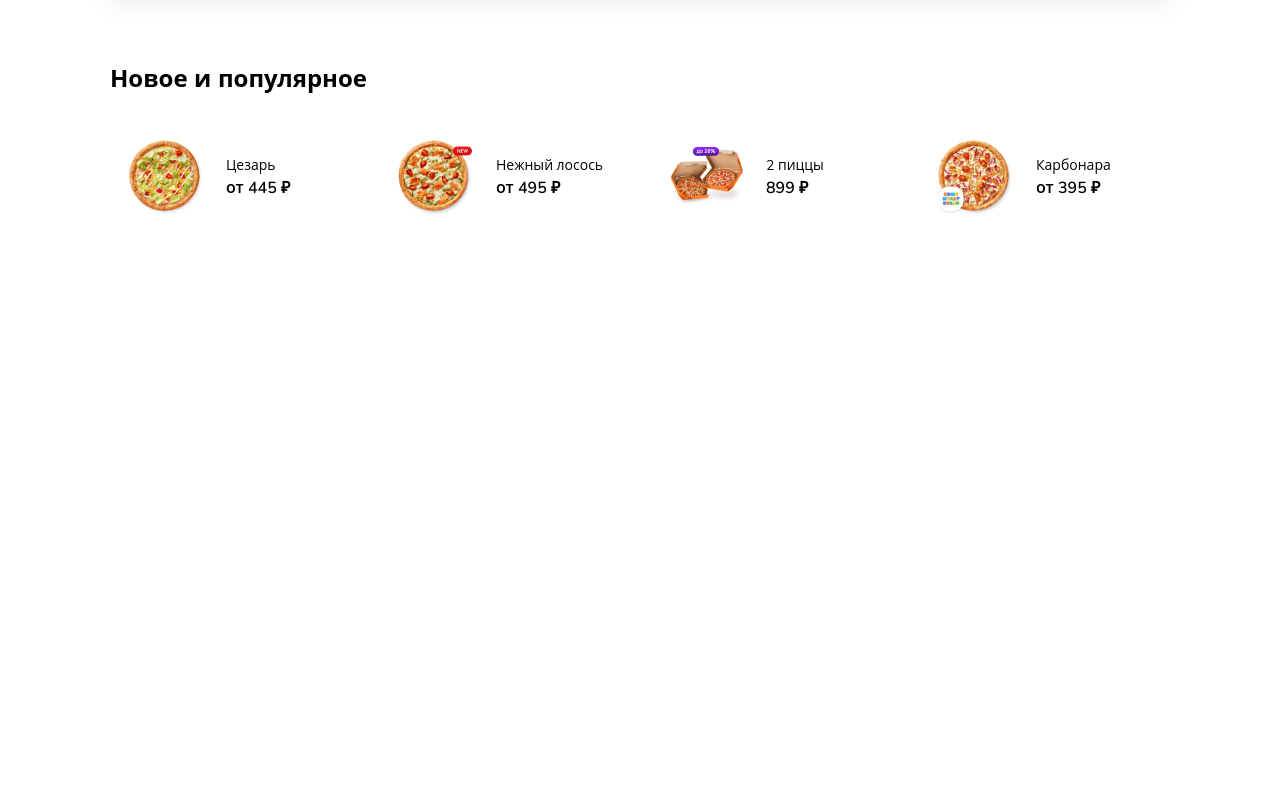
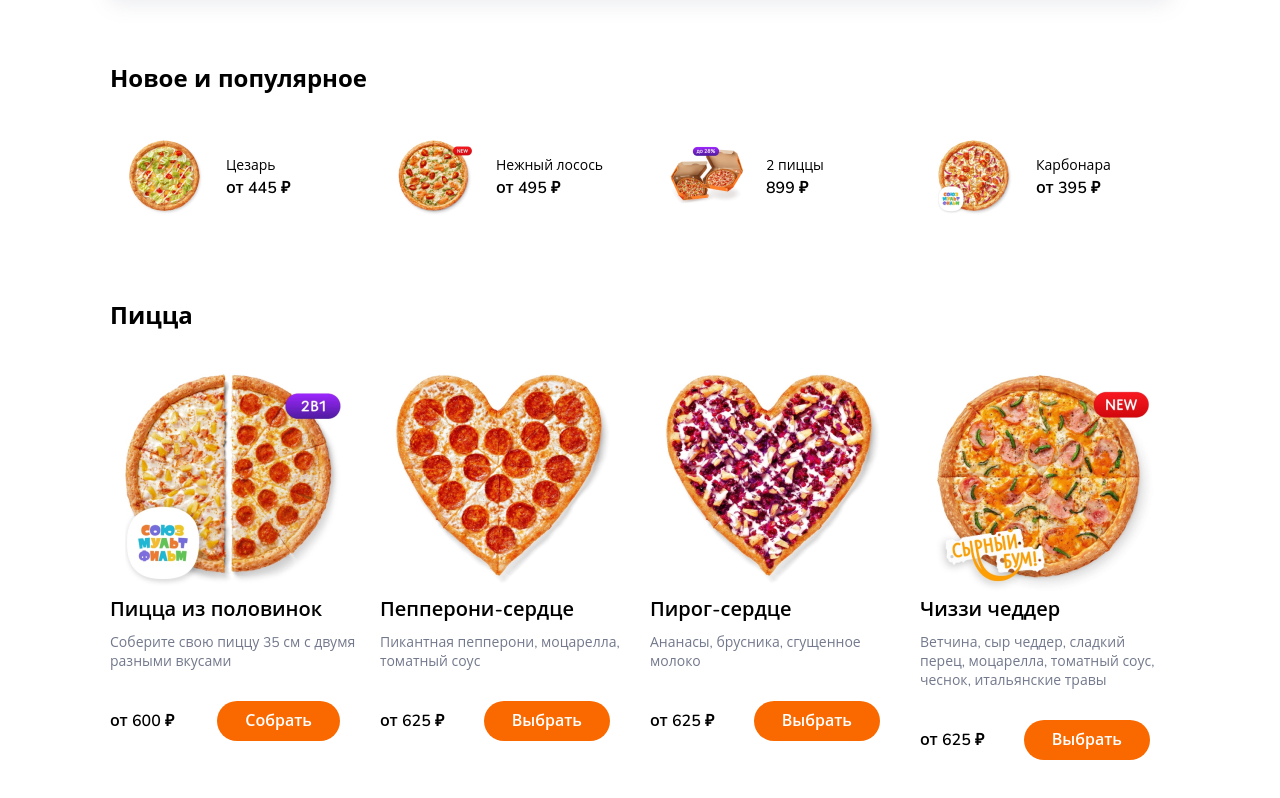
Before and after one commit to d1maro/dodo-pizza, a plain HTML site: page index.html in a window 1280 px wide. Shown: the part 478-1276 px from the top of the page. Before the commit the page ends 800 px from the top, so only its background shows below. Drawn offline with nearby package versions, Linux system fonts and the light colour scheme.

Commit message:
pizza section in progress

```diff
--- a/index.html
+++ b/index.html
@@ -42,7 +42,7 @@
                     <li><a href="#drinks" class="navigation__link">Напитки</a></li>
                     <li><a href="#other" class="navigation__link">Другие&nbsp;товары</a></li>
                 </ul>
-                <a class="navigation__basket" href="#basket">Корзина</a>
+                <a class="global__button global__button_basket" href="#basket">Корзина</a>
     </nav>
 
     <main>
@@ -52,6 +52,7 @@
                 src="./images/desktop/hero/meatless-1x.jpg"
                 srcset="./images/desktop/hero/meatless-1x.jpg 1x,
                 ./images/desktop/hero/meatless-2x.jpg 2x"
+                width="1060" height="300"
                 alt="Предложения без мяса">
         </section>
 
@@ -64,6 +65,7 @@
                     src="./images/desktop/new/small-caesar-1x.jpg"
                     srcset="./images/desktop/new/small-caesar-1x.jpg 1x,
                     ./images/desktop/new/small-caesar-2x.jpg 2x"
+                    width="76" height="76"
                     alt="Цезарь">
                     <div class="new__text">
                         <p class="new__title">Цезарь</p>
@@ -76,7 +78,8 @@
                     src="./images/desktop/new/small-salmon-1x.jpg"
                     srcset="./images/desktop/new/small-salmon-1x.jpg 1x,
                     ./images/desktop/new/small-salmon-2x.jpg 2x"
-                    alt="Цезарь">
+                    width="76" height="76"
+                    alt="Нежный лосось">
                     <div class="new__text">
                         <p class="new__title">Нежный лосось</p>
                         <p class="new__description">от 495 ₽</p>
@@ -88,7 +91,8 @@
                     src="./images/desktop/new/small-two-pizzas-1x.jpg"
                     srcset="./images/desktop/new/small-two-pizzas-1x.jpg 1x,
                     ./images/desktop/new/small-two-pizzas-2x.jpg 2x"
-                    alt="Цезарь">
+                    width="76" height="76"
+                    alt="Две пиццы">
                     <div class="new__text">
                         <p class="new__title">2 пиццы</p>
                         <p class="new__description">899 ₽</p>
@@ -100,7 +104,8 @@
                     src="./images/desktop/new/small-carbonara-1x.jpg"
                     srcset="./images/desktop/new/small-carbonara-1x.jpg 1x,
                     ./images/desktop/new/small-carbonara-2x.jpg 2x"
-                    alt="Цезарь">
+                    width="76" height="76"
+                    alt="Карбонара">
                     <div class="new__text">
                         <p class="new__title">Карбонара</p>
                         <p class="new__description">от 395 ₽</p>
@@ -109,6 +114,78 @@
             </div>
         </section>
 
+        <section class="pizza container">
+            <h2 class="global__section-title">Пицца</h2>
+            <div class="global__grid-container">
+                <div class="card">
+                    <a class="global__card-link" href="#"></a>
+                    <img class="global__img card__img"
+                    src="./images/desktop/pizza/pizza-halfs-1x.jpg"
+                    srcset="./images/desktop/pizza/pizza-halfs-1x.jpg 1x,
+                    ./images/desktop/pizza/pizza-halfs-2x.jpg 2x"
+                    width="220" height="220"
+                    alt="Пицца из половинок">
+                    <h3 class="card__title">Пицца из половинок</h3>
+                    <p class="card__description">Соберите свою пиццу 35 см с двумя разными вкусами</p>
+                    <div class="card__footer">
+                        <span class="card__price">от 600 ₽</span>
+                        <a class="global__button" href="#">Собрать</a>
+                    </div>
+                </div>
+
+                <div class="card">
+                    <a class="global__card-link" href="#"></a>
+                    <img class="global__img card__img"
+                    src="./images/desktop/pizza/pepperoni-heart-1x.jpg"
+                    srcset="./images/desktop/pizza/pepperoni-heart-1x.jpg 1x,
+                    ./images/desktop/pizza/pepperoni-heart-2x.jpg 2x"
+                    width="220" height="220"
+                    alt="Пепперони-сердце">
+                    <h3 class="card__title">Пепперони-сердце</h3>
+                    <p class="card__description">Пикантная пепперони, моцарелла, томатный соус</p>
+                    <div class="card__footer">
+                        <span class="card__price">от 625 ₽</span>
+                        <a class="global__button" href="#">Выбрать</a>
+                    </div>
+                </div>
+
+                <div class="card">
+                    <a class="global__card-link" href="#"></a>
+                    <img class="global__img card__img"
+                    src="./images/desktop/pizza/pie-heart-1x.jpg"
+                    srcset="./images/desktop/pizza/pie-heart-1x.jpg 1x,
+                    ./images/desktop/pizza/pie-heart-2x.jpg 2x"
+                    width="220" height="220"
+                    alt="Пирог-сердце">
+                    <h3 class="card__title">Пирог-сердце</h3>
+                    <p class="card__description">Ананасы, брусника, сгущенное молоко</p>
+                    <div class="card__footer">
+                        <span class="card__price">от 625 ₽</span>
+                        <a class="global__button" href="#">Выбрать</a>
+                    </div>
+                </div>
+
+                <div class="card">
+                    <a class="global__card-link" href="#"></a>
+                    <img class="global__img card__img"
+                    src="./images/desktop/pizza/cheesy-chedder-1x.jpg"
+                    srcset="./images/desktop/pizza/cheesy-chedder-1x.jpg,
+                    ./images/desktop/pizza/cheesy-chedder-2x.jpg 2x"
+                    width="220" height="220"
+                    alt="Чиззи чеддер">
+                    <h3 class="card__title">Чиззи чеддер</h3>
+                    <p class="card__description">Ветчина, сыр чеддер, сладкий перец, моцарелла, томатный соус, чеснок, итальянские травы</p>
+                    <div class="card__footer">
+                        <span class="card__price">от 625 ₽</span>
+                        <a class="global__button" href="#">Выбрать</a>
+                    </div>
+                </div>
+
+
+
+            </div>
+        </section>
+
     </main>
 </body>
 </html>
--- a/styles/nav.css
+++ b/styles/nav.css
@@ -30,24 +30,6 @@
     transition: 0.4s;
 }
 
-.navigation__basket {
+.global__button_basket {
     padding: 9px 20px;
-    background-color: #F96900;
-    border-radius: 50px;
-
-    font-family: var(--main-font);
-    font-size: 16px;
-    font-weight: 600;
-    line-height: 22px;
-    letter-spacing: 0em;
-    text-align: center;
-    color: #FFFFFF;
-
-    transition: 0.4s;
 }
-
-.navigation__basket:hover {
-    background-color: #e96100;
-
-    transition: 0.4s;
-}
--- a/styles/new.css
+++ b/styles/new.css
@@ -2,6 +2,8 @@
     display: grid;
     grid-template-columns: repeat(4, 1fr);
     gap: 20px;
+
+    padding-bottom: 70px;
   }
 
 .global__section-title_new {
--- a/styles/style.css
+++ b/styles/style.css
@@ -22,6 +22,28 @@ a {
     height: auto;
 }
 
+.global__button {
+  padding: 9px 28px;
+  background-color: #F96900;
+  border-radius: 50px;
+
+  font-family: var(--main-font);
+  font-size: 16px;
+  font-weight: 600;
+  line-height: 22px;
+  letter-spacing: 0em;
+  text-align: center;
+  color: #FFFFFF;
+
+  transition: 0.4s;
+}
+
+.global__button:hover {
+  background-color: #e96100;
+
+  transition: 0.4s;
+}
+
 .global__section-title {
     padding-bottom: 40px;
 
@@ -37,6 +59,9 @@ a {
 .global__grid-container {
     display: grid;
     grid-template-columns: repeat(4, 1fr);
+    grid-template-rows: repeat(2, 2fr);
+    column-gap: 20px;
+    row-gap: 60px;
 }
 
 .global__card-link {
@@ -47,3 +72,55 @@ a {
     bottom: 0;
     z-index: 1;
 }
+
+.card {
+    position: relative;
+    display: block;
+}
+
+.card__img {
+    padding: 0 15px;
+  }
+
+.card__title {
+    margin-bottom: 10px;
+
+    font-family: var(--main-font);
+    font-size: 20px;
+    font-weight: 600;
+    line-height: 27px;
+    letter-spacing: 0em;
+    text-align: left;
+    color: #000000;
+}
+
+.card__description {
+    flex-grow: 1;
+
+    font-family: var(--main-font);
+    font-size: 14px;
+    font-weight: 400;
+    line-height: 19px;
+    letter-spacing: 0em;
+    text-align: left;
+    color: #73798C;
+
+}
+
+.card__footer {
+    display: flex;
+    justify-content: space-between;
+    align-items: center;
+    margin-top: 30px;
+    padding-right: 20px;
+}
+
+.card__price {
+    font-family: var(--main-font);
+    font-size: 16px;
+    font-weight: 600;
+    line-height: 22px;
+    letter-spacing: 0em;
+    text-align: left;
+    color: #000000;
+}
```
Lines whose indentation alone changed are shown as unchanged.
